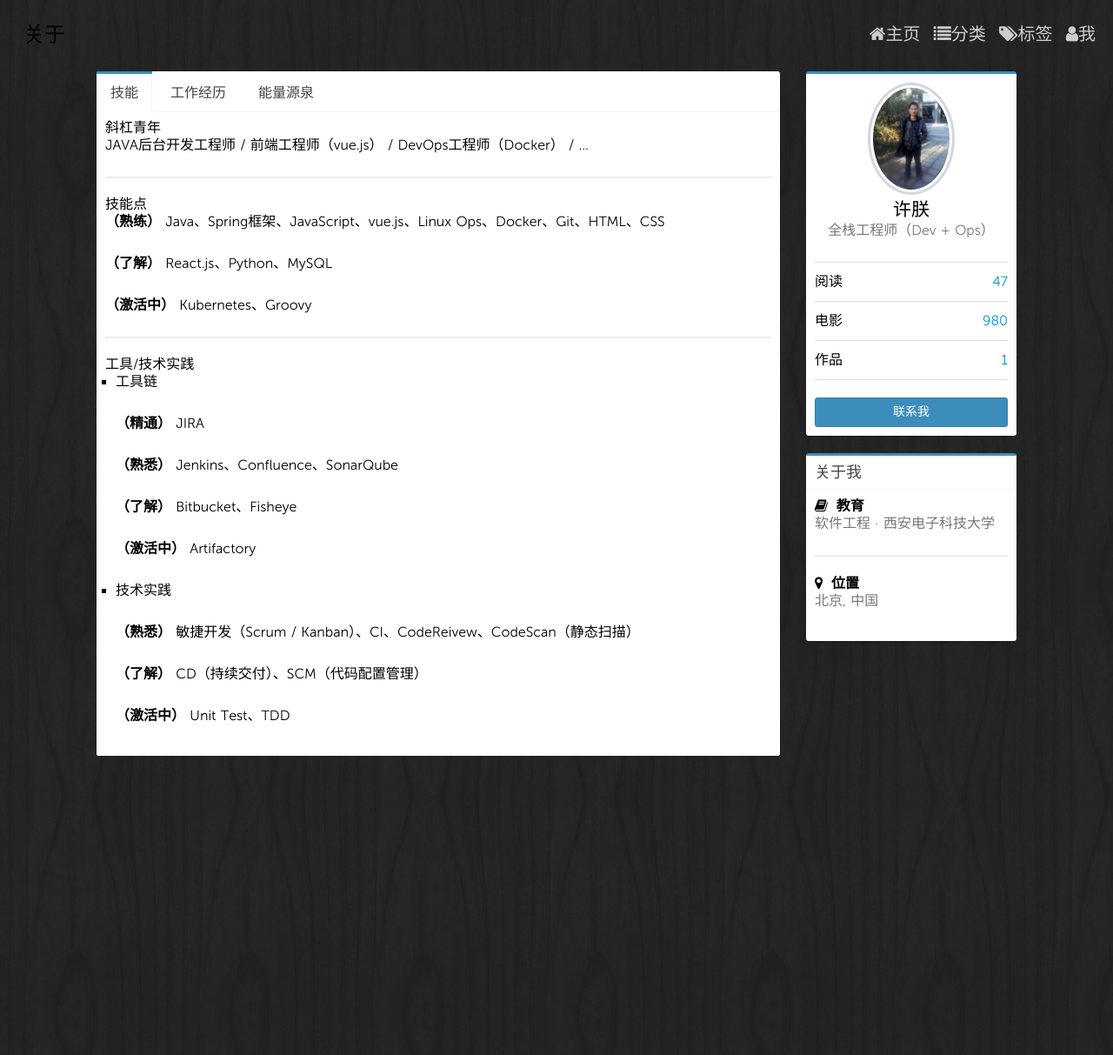
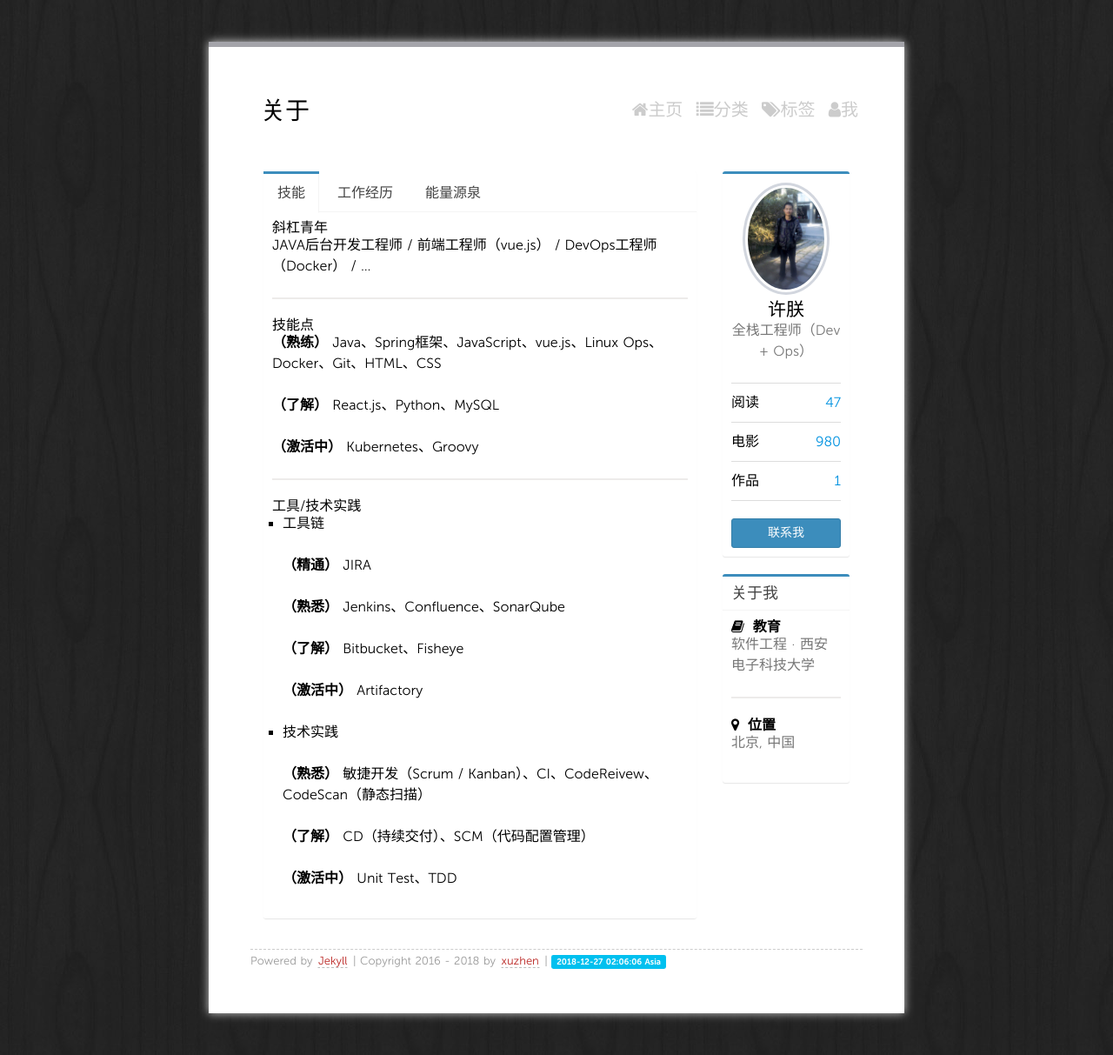
Before and after one commit to xuzhen1994/xuzhen1994.github.io, a Jekyll site: the page built from about/index.md, in a window 1280 px wide. Shown: the whole page at 87% size. Built offline with Jekyll 4.4.1, drawn with Linux system fonts in a browser that asks for light colours; before the commit the page ends 904 px from its top, so only the background shows below that.

Commit message:
页首，页脚

```diff
--- a/_layouts/about.html
+++ b/_layouts/about.html
@@ -10,6 +10,9 @@
     <link rel="stylesheet" href="../format/css/font-awesome.min.css">
     <link rel="stylesheet" href="../format/css/ionicons.min.css">
     <link rel="stylesheet" href="../format/plugins/AdminLTE-2.4.5/dist/css/AdminLTE.min.css">
+    <link rel="stylesheet" href="/format/css/highlight.css">
+    <link href='/format/webfonts/ss-social.css' rel='stylesheet'>
+    <link href='/format/webfonts/ss-standard.css' rel='stylesheet'>
     <link href="/format/css/screen.css" rel="stylesheet">
     <!-- HTML5 Shim and Respond.js IE8 support of HTML5 elements and media queries -->
     <!-- WARNING: Respond.js doesn't work if you view the page via file:// -->
@@ -19,7 +22,8 @@
     <![endif]-->
 </head>
 <body background="http://xuzhen1994.github.io/pictures/background.jpg">
-<section class="content-header">
+<div>
+    <section>
         <h1>{{ page.title }}</h1>
         <div class="buttons">
             <a href="/" class="ss-icon" title="主页"><i class="fa fa-home"></i>主页</a>
@@ -28,7 +32,7 @@
             <a href="/about" class="ss-icon" title="关于我" ><i class="fa fa-user"></i>我</a>
         </div>
     </section>
-<section class="content" style="width: 85%">
+    <section class="content">
 
         <div class="row">
             <div class="col-md-9">
@@ -160,7 +164,10 @@
         <!-- /.row -->
 
     </section>
-
+    <footer>
+        <p><small>Powered by <a href="https://github.com/mojombo/jekyll">Jekyll</a> | Copyright 2016 - {{site.time | date:"%Y"}} by <a href="http://xuzhen1994.github.io/about/">xuzhen</a> | <span class="label label-info">{{site.time | date:"%Y-%m-%d %H:%M:%S %Z"}}</span></small></p>
+    </footer>
+</div>
 <script src="../format/js/jquery.min.js"></script>
 <script src="../format/js/bootstrap.min.js"></script>
 <script src="../format/plugins/AdminLTE-2.4.5/dist/js/adminlte.min.js"></script>
```
Lines whose indentation alone changed are shown as unchanged.
